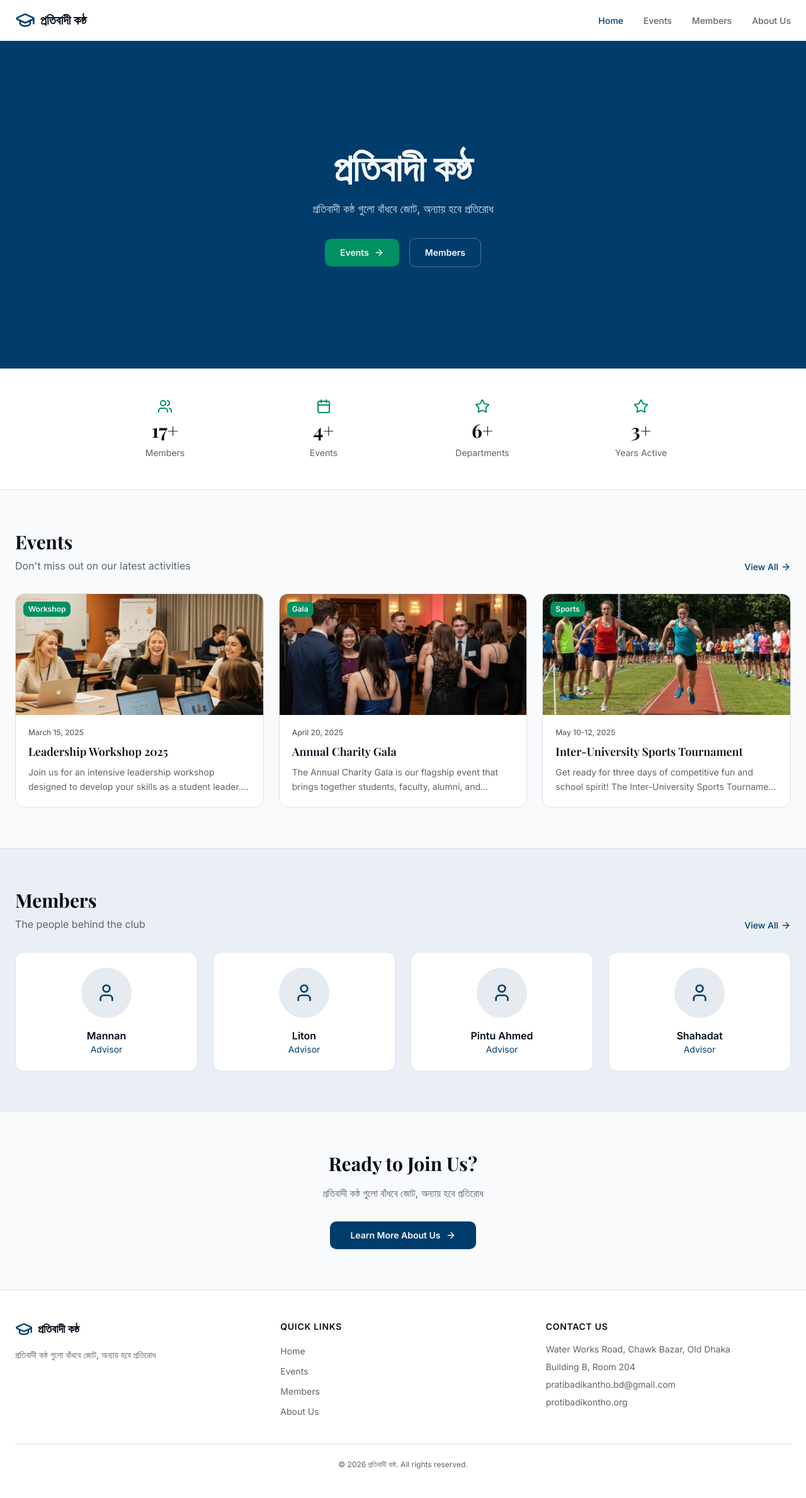
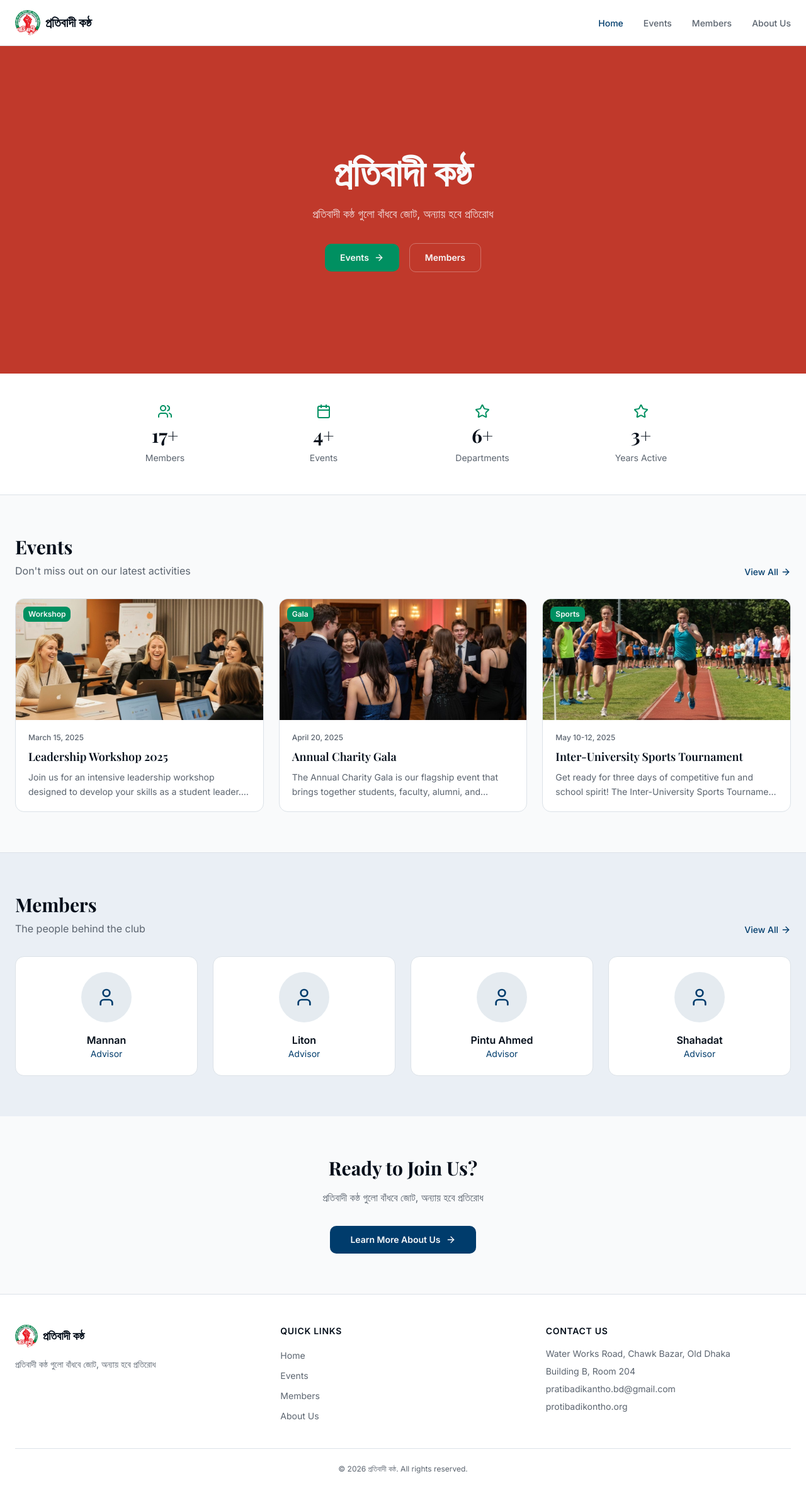
Before and after one commit to Pratibadikontho/Pratibadikontho, a Next.js app: page / in a window 1280 px wide. Shown: the top 2378 px of the page at 63% size. Built offline with nearby package versions, Linux system fonts and the light colour scheme; a web font is replaced by a local one.

Commit message:
feat: update member profiles and UI with real images and new logo
Add 'image' field for Md. Azim Mia; replace 'GraduationCap' with logo; change hero background to red

```diff
--- a/app/members/[id]/page.tsx
+++ b/app/members/[id]/page.tsx
@@ -1,4 +1,5 @@
 import Link from "next/link";
+import Image from "next/image";
 import { notFound } from "next/navigation";
 import {
   ArrowLeft,
@@ -84,9 +85,20 @@ export default async function MemberProfilePage({
       <div className="rounded-2xl border border-border bg-card p-8 md:p-10">
         <div className="flex flex-col items-center gap-6 md:flex-row md:items-start md:gap-10">
           {/* Avatar */}
-          <div className="flex h-32 w-32 shrink-0 items-center justify-center rounded-full bg-primary/10">
-            <User className="h-14 w-14 text-primary" />
-          </div>
+          {member.image ? (
+            <div className="relative h-32 w-32 shrink-0 overflow-hidden rounded-full">
+              <Image
+                src={member.image}
+                alt={`Photo of ${member.name}`}
+                fill
+                className="object-cover"
+              />
+            </div>
+          ) : (
+            <div className="flex h-32 w-32 shrink-0 items-center justify-center rounded-full bg-primary/10">
+              <User className="h-14 w-14 text-primary" />
+            </div>
+          )}
 
           {/* Name, position, category, location, joined */}
           <div className="flex-1 text-center md:text-left">
--- a/app/members/page.tsx
+++ b/app/members/page.tsx
@@ -1,4 +1,5 @@
 import Link from "next/link";
+import Image from "next/image";
 import { User } from "lucide-react";
 import { members } from "@/data/members";
 
@@ -38,10 +39,21 @@ export default function MembersPage() {
               href={`/members/${member.id}`}
               className="group flex items-center gap-4 rounded-xl border border-border bg-card p-6 transition-all hover:shadow-lg"
             >
-              {/* Avatar placeholder */}
+              {/* Avatar */}
+              {member.image ? (
+                <div className="relative h-14 w-14 shrink-0 overflow-hidden rounded-full">
+                  <Image
+                    src={member.image}
+                    alt={`Photo of ${member.name}`}
+                    fill
+                    className="object-cover"
+                  />
+                </div>
+              ) : (
                 <div className="flex h-14 w-14 shrink-0 items-center justify-center rounded-full bg-primary/10">
                   <User className="h-6 w-6 text-primary" />
                 </div>
+              )}
 
               {/* Member info */}
               <div className="flex flex-col gap-0.5">
@@ -69,10 +81,21 @@ export default function MembersPage() {
               href={`/members/${member.id}`}
               className="group flex items-center gap-4 rounded-xl border border-border bg-card p-6 transition-all hover:shadow-lg"
             >
-              {/* Avatar placeholder */}
+              {/* Avatar */}
+              {member.image ? (
+                <div className="relative h-14 w-14 shrink-0 overflow-hidden rounded-full">
+                  <Image
+                    src={member.image}
+                    alt={`Photo of ${member.name}`}
+                    fill
+                    className="object-cover"
+                  />
+                </div>
+              ) : (
                 <div className="flex h-14 w-14 shrink-0 items-center justify-center rounded-full bg-accent/10">
                   <User className="h-6 w-6 text-accent" />
                 </div>
+              )}
 
               {/* Member info */}
               <div className="flex flex-col gap-0.5">
--- a/app/page.tsx
+++ b/app/page.tsx
@@ -19,7 +19,7 @@ export default function HomePage() {
   return (
     <div className="flex flex-col">
       {/* =================== HERO SECTION =================== */}
-      <section className="flex min-h-[520px] items-center justify-center bg-primary">
+      <section className="flex min-h-[520px] items-center justify-center bg-[#c0392b]">
         {/* Hero content */}
         <div className="mx-auto max-w-3xl px-6 py-20 text-center">
           <h1 className="font-serif text-4xl font-bold leading-tight text-primary-foreground md:text-5xl lg:text-6xl text-balance">
@@ -158,9 +158,20 @@ export default function HomePage() {
                 href={`/members/${member.id}`}
                 className="group flex flex-col items-center gap-4 rounded-xl border border-border bg-card p-6 text-center transition-all hover:shadow-lg"
               >
-                <div className="flex h-20 w-20 items-center justify-center rounded-full bg-primary/10">
-                  <User className="h-8 w-8 text-primary" />
-                </div>
+                {member.image ? (
+                  <div className="relative h-20 w-20 overflow-hidden rounded-full">
+                    <Image
+                      src={member.image}
+                      alt={`Photo of ${member.name}`}
+                      fill
+                      className="object-cover"
+                    />
+                  </div>
+                ) : (
+                  <div className="flex h-20 w-20 items-center justify-center rounded-full bg-primary/10">
+                    <User className="h-8 w-8 text-primary" />
+                  </div>
+                )}
                 <div>
                   <h3 className="font-semibold text-card-foreground">
                     {member.name}
--- a/components/footer.tsx
+++ b/components/footer.tsx
@@ -1,5 +1,5 @@
 import Link from "next/link";
-import { GraduationCap } from "lucide-react";
+import Image from "next/image";
 
 /**
  * Footer Component
@@ -15,7 +15,13 @@ export default function Footer() {
           {/* Brand section */}
           <div className="flex flex-col gap-4">
             <Link href="/" className="flex items-center gap-2">
-              <GraduationCap className="h-7 w-7 text-primary" />
+              <Image
+                src="/images/logo.jpg"
+                alt="প্রতিবাদী কন্ঠ logo"
+                width={36}
+                height={36}
+                className="rounded-full"
+              />
               <span className="text-lg font-bold text-foreground">
                 {'প্রতিবাদী কন্ঠ'}
               </span>
--- a/components/navbar.tsx
+++ b/components/navbar.tsx
@@ -1,9 +1,10 @@
 "use client";
 
 import Link from "next/link";
+import Image from "next/image";
 import { usePathname } from "next/navigation";
 import { useState } from "react";
-import { Menu, X, GraduationCap } from "lucide-react";
+import { Menu, X } from "lucide-react";
 
 /**
  * Navbar Component
@@ -30,7 +31,13 @@ export default function Navbar() {
       <nav className="mx-auto flex max-w-7xl items-center justify-between px-6 py-4">
         {/* Logo and site name */}
         <Link href="/" className="flex items-center gap-2">
-          <GraduationCap className="h-8 w-8 text-primary" />
+          <Image
+            src="/images/logo.jpg"
+            alt="প্রতিবাদী কন্ঠ logo"
+            width={40}
+            height={40}
+            className="rounded-full"
+          />
           <span className="text-xl font-bold text-foreground">
             {'প্রতিবাদী কন্ঠ'}
           </span>
--- a/data/members.js
+++ b/data/members.js
@@ -124,6 +124,7 @@ export const members = [
     name: "Haji Md. Azim Mia",
     position: "President",
     category: "Executive Committee",
+    image: "/images/azim-mia.jpg",
     bio: "সংগঠনের সভাপতি হিসেবে সমগ্র কার্যক্রম পরিচালনা ও নেতৃত্ব প্রদান করেন। তাঁর দূরদর্শী নেতৃত্বে সংগঠন এগিয়ে যাচ্ছে।",
     joinedDate: "2023",
     responsibilities: [
```
Also changed, not shown: public/images/azim-mia.jpg (added), public/images/logo.jpg (added). Lines whose indentation alone changed are shown as unchanged.
